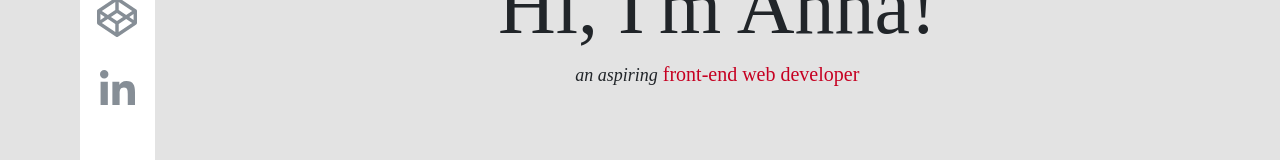
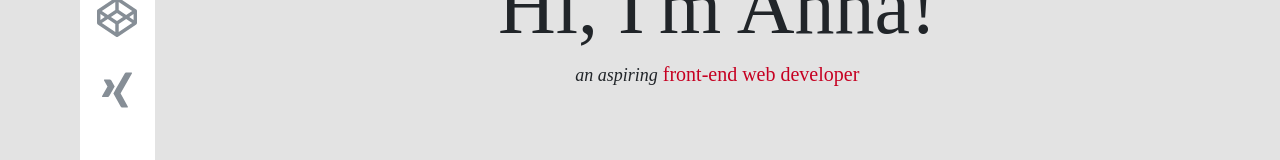
Before and after one commit to annlinros/Portfolio, a React (Create React App) app: page / in a window 1280 px wide. Shown: the part 532-692 px from the top of the page. Built offline with nearby package versions, Linux system fonts and the light colour scheme; a web font is replaced by a local one.

Commit message:
Xing icon change

```diff
--- a/src/Components/Home.js
+++ b/src/Components/Home.js
@@ -3,7 +3,7 @@ import { FontAwesomeIcon } from "@fortawesome/react-fontawesome";
 import {
   faGithub,
   faCodepen,
-  faLinkedinIn
+  faXing
 } from "@fortawesome/free-brands-svg-icons";
 import { Container, Row, Col, Navbar, Nav } from "react-bootstrap";
 
@@ -22,7 +22,7 @@ export default function Home() {
             href="https://www.xing.com/profile/Anna_Nidhin/cv"
             target="_blanc"
           >
-            <FontAwesomeIcon className="icon" icon={faLinkedinIn} />
+            <FontAwesomeIcon className="icon" icon={faXing} />
           </Nav.Link>
         </Nav>
       </Navbar>
```
